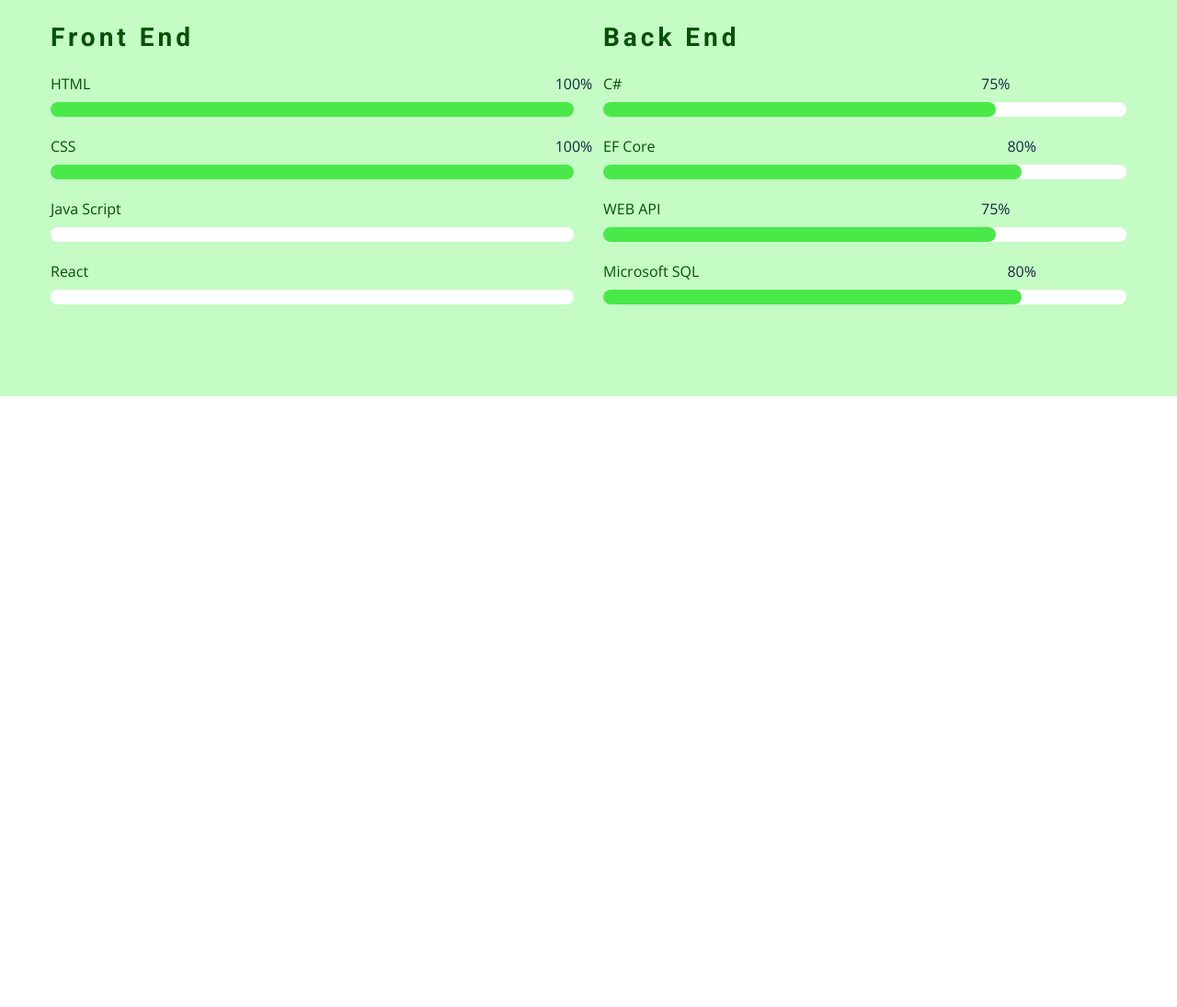
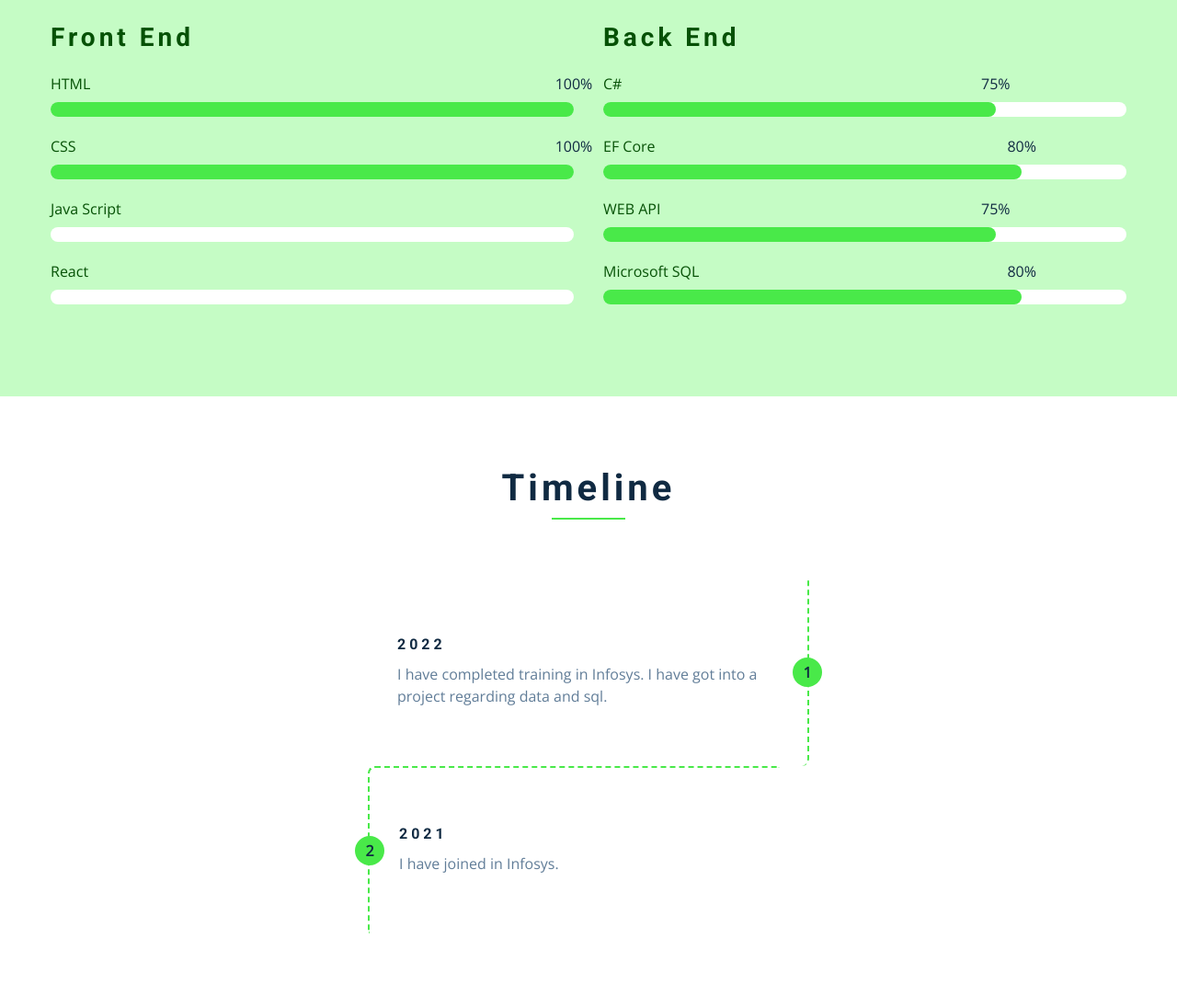
Before and after one commit to naveenkumar061/portfoliogrid, a plain HTML site: page index.html in a window 1280 px wide. Shown: the part 3129-4224 px from the top of the page at 92% size. Before the commit the page ends 3560 px from the top, so only its background shows below. Drawn offline with nearby package versions, Linux system fonts and the light colour scheme.

Commit message:
timelinehtmlcsscompleted commit

```diff
--- a/css/styles.css
+++ b/css/styles.css
@@ -616,7 +616,60 @@ Skills
 Timeline
 ===============
 */
-
+.timeline-center {
+  width: 80vw;
+  max-width: 30rem;
+}
+.timeline-item {
+  border-top: 2px dashed var(--clr-primary-5);
+  margin: 0;
+  padding: 4rem 2rem;
+  position: relative;
+}
+.timeline p {
+  margin-bottom: 0;
+}
+.timeline-item:nth-child(even) {
+  border-left: 2px dashed var(--clr-primary-5);
+  border-top-left-radius: var(--radius);
+  border-bottom-left-radius: var(--radius);
+  margin-right: 2rem;
+  padding-right: 0;
+}
+.timeline-item:nth-child(odd) {
+  border-right: 2px dashed var(--clr-primary-5);
+  border-top-right-radius: var(--radius);
+  border-bottom-right-radius: var(--radius);
+  margin-left: 2rem;
+  padding-left: 0;
+}
+.timeline-item:first-child {
+  border-top: 0;
+  border-top-right-radius: 0;
+}
+.timeline-item:last-child {
+  border-bottom-left-radius: 0;
+}
+.number {
+  position: absolute;
+  top: 50%;
+  transform: translate(-50%, -50%);
+  margin-bottom: 0;
+  background: var(--clr-primary-5);
+  width: 2rem;
+  height: 2rem;
+  display: grid;
+  place-items: center;
+  border-radius: 50%;
+  font-weight: bold;
+}
+.timeline-item:nth-child(even) .number {
+  left: 0;
+}
+.timeline-item:nth-child(odd) .number {
+  right: 0;
+  transform: translate(50%, -50%);
+}
 /*
 ===============
 Blog
--- a/index.html
+++ b/index.html
@@ -375,6 +375,33 @@
     </section>
     <!-- End of Skills -->
     <!-- Timeline -->
+    <section class="section timeline">
+      <!-- Section-Title -->
+      <div class="section-title">
+        <h2>timeline</h2>
+        <div class="underline"></div>
+      </div>
+      <!-- End of Section-Title -->
+      <div class="section-center timeline-center">
+        <!-- Timeline-1 -->
+        <article class="timeline-item">
+          <h4>2022</h4>
+          <p>
+            I have completed training in Infosys. I have got into a project
+            regarding data and sql.
+          </p>
+          <span class="number">1</span>
+        </article>
+        <!-- End of Timeline-1 -->
+        <!-- Timeline-2 -->
+        <article class="timeline-item">
+          <h4>2021</h4>
+          <p>I have joined in Infosys.</p>
+          <span class="number">2</span>
+        </article>
+        <!-- End of Timeline-2 -->
+      </div>
+    </section>
     <!--End of  Timeline -->
     <!-- Blog -->
     <!--End of  Blog -->
```
